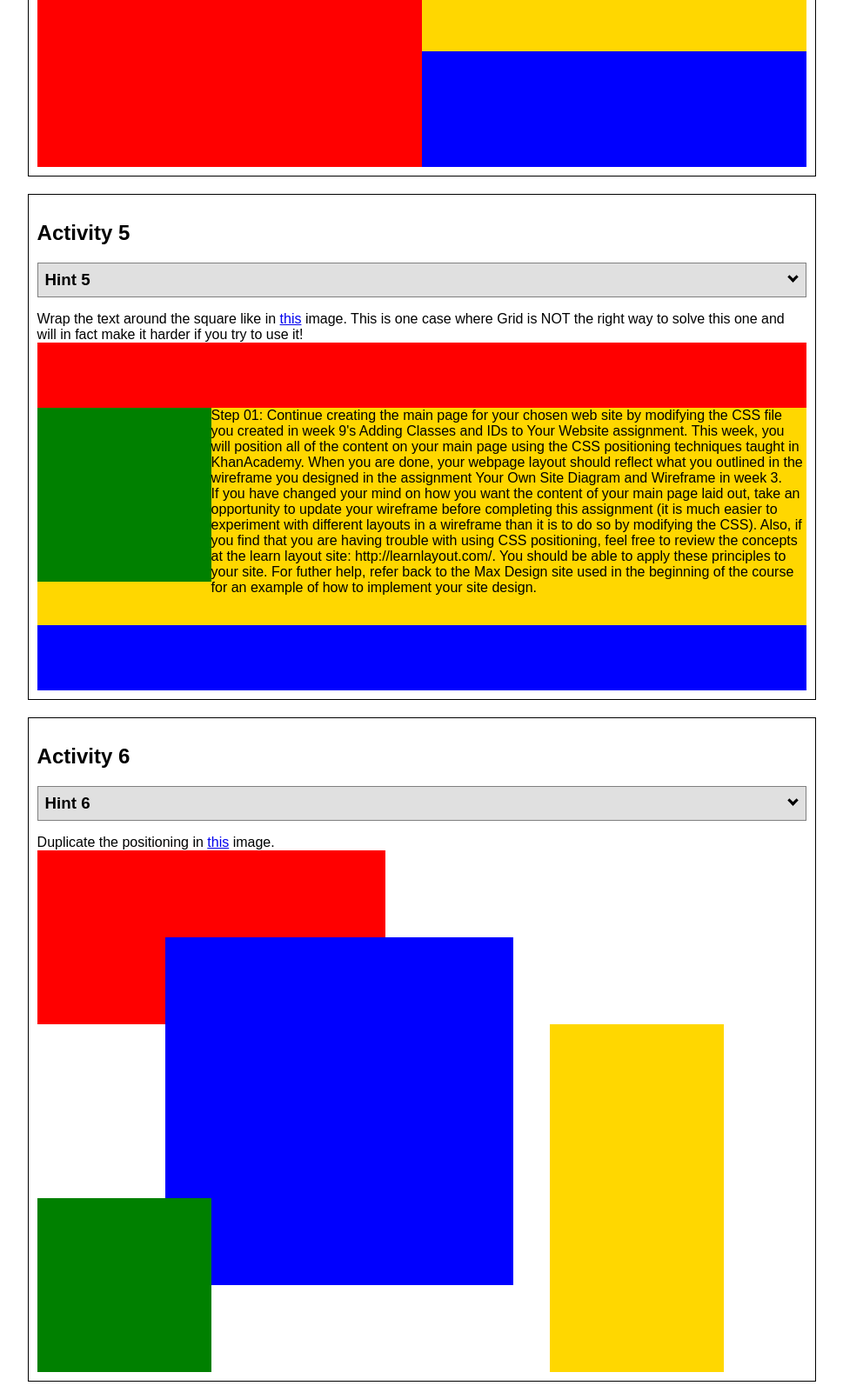
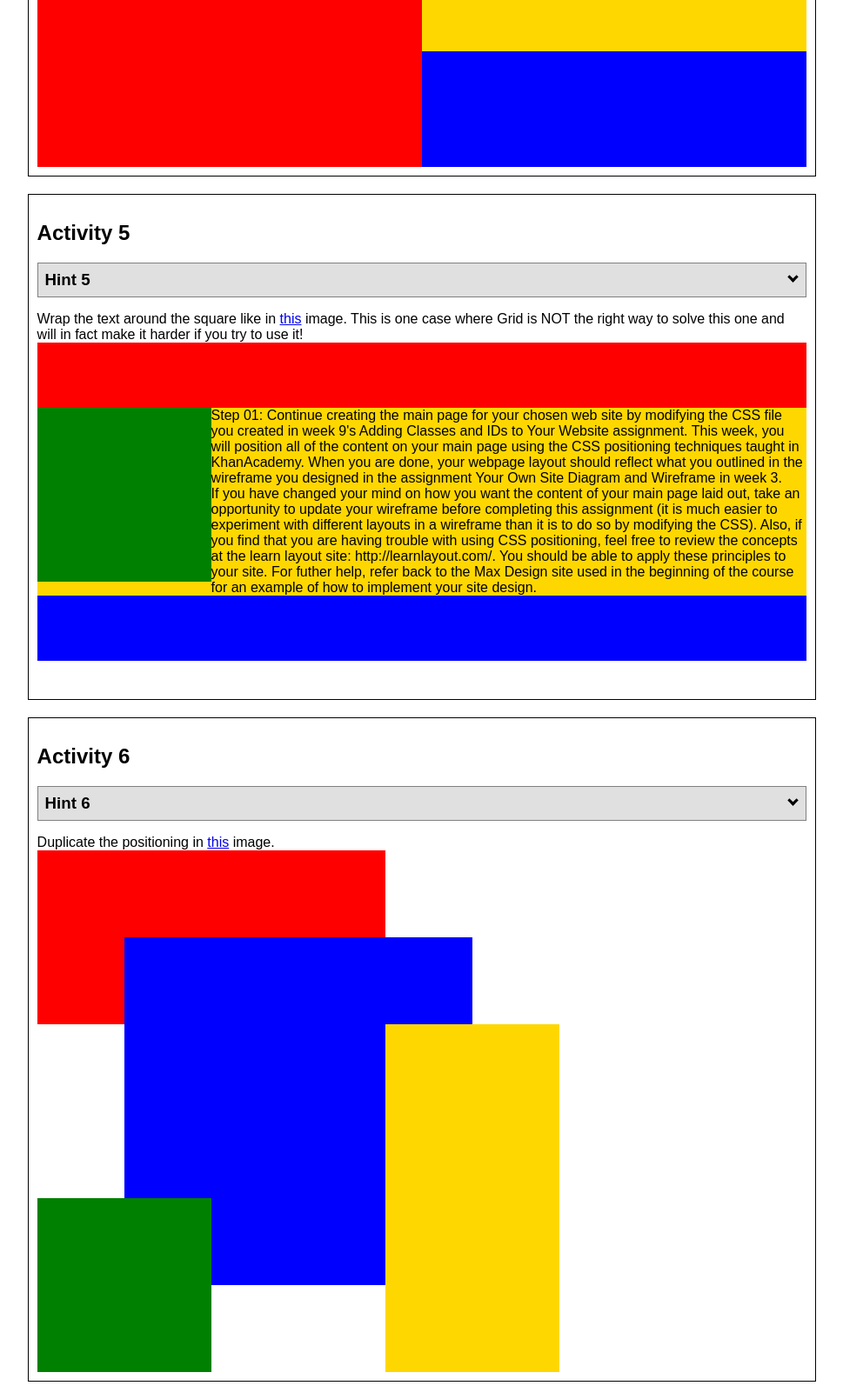
Before and after one commit to majorfogle/wdd130, a plain HTML site: page positioning/positioning.html in a window 1280 px wide. Shown: the part 2202-3811 px from the top of the page at 87% size, without its empty margins (155-1124 px from the left). Drawn offline with Linux system fonts and the light colour scheme.

Commit message:
updated changes

```diff
--- a/positioning/positionstyles.css
+++ b/positioning/positionstyles.css
@@ -144,7 +144,6 @@
 }
 .yellow5 {
   width: 100%;
-  height: 250px;
   background-color: gold;
   grid-column: 1/4;
 
@@ -161,6 +160,7 @@
   display: grid;
   grid-template-columns: 1fr 1fr 1fr 1fr 1fr 1fr;
   grid-template-rows:1fr 1fr 1fr 1fr 1fr 1fr ;
+  width: 600px;
 }
 .red6 {
   width: 400px;
```
